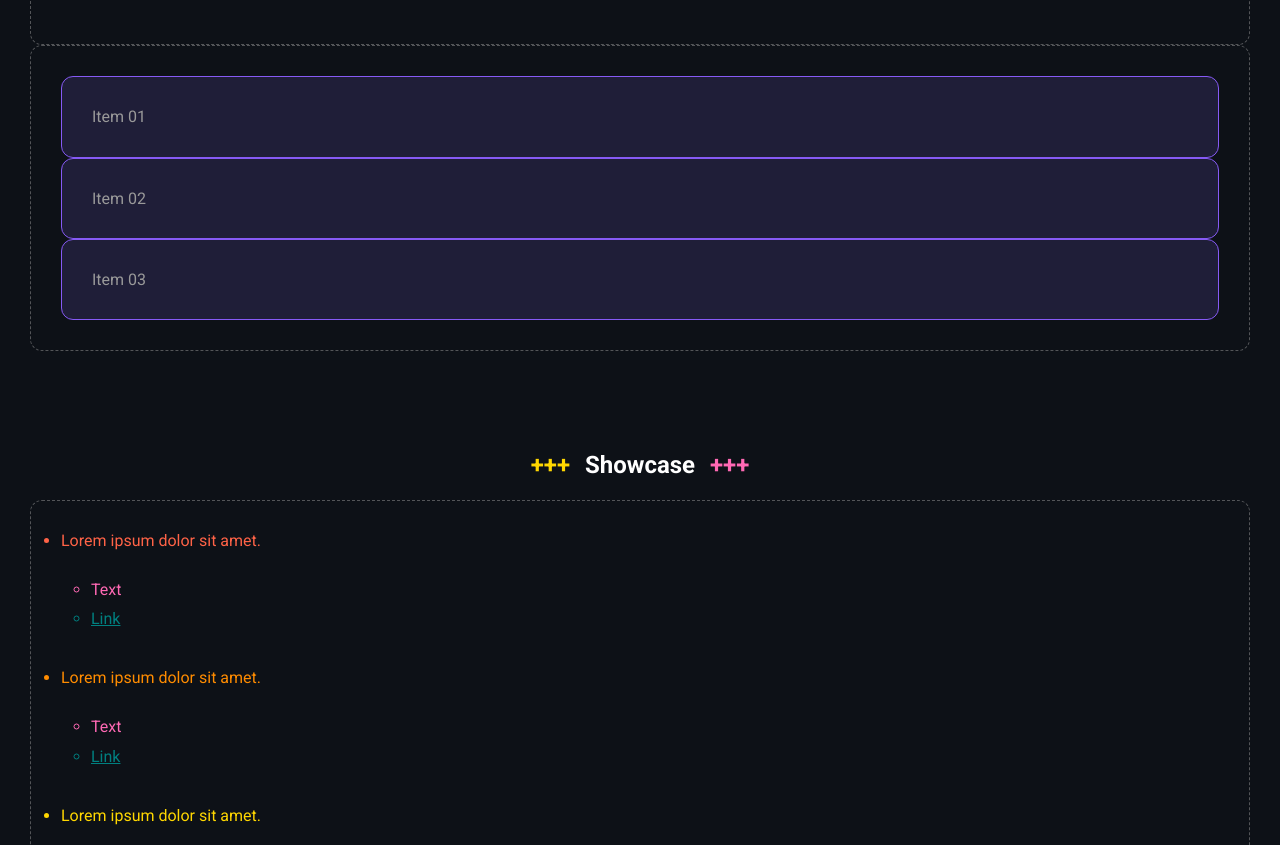
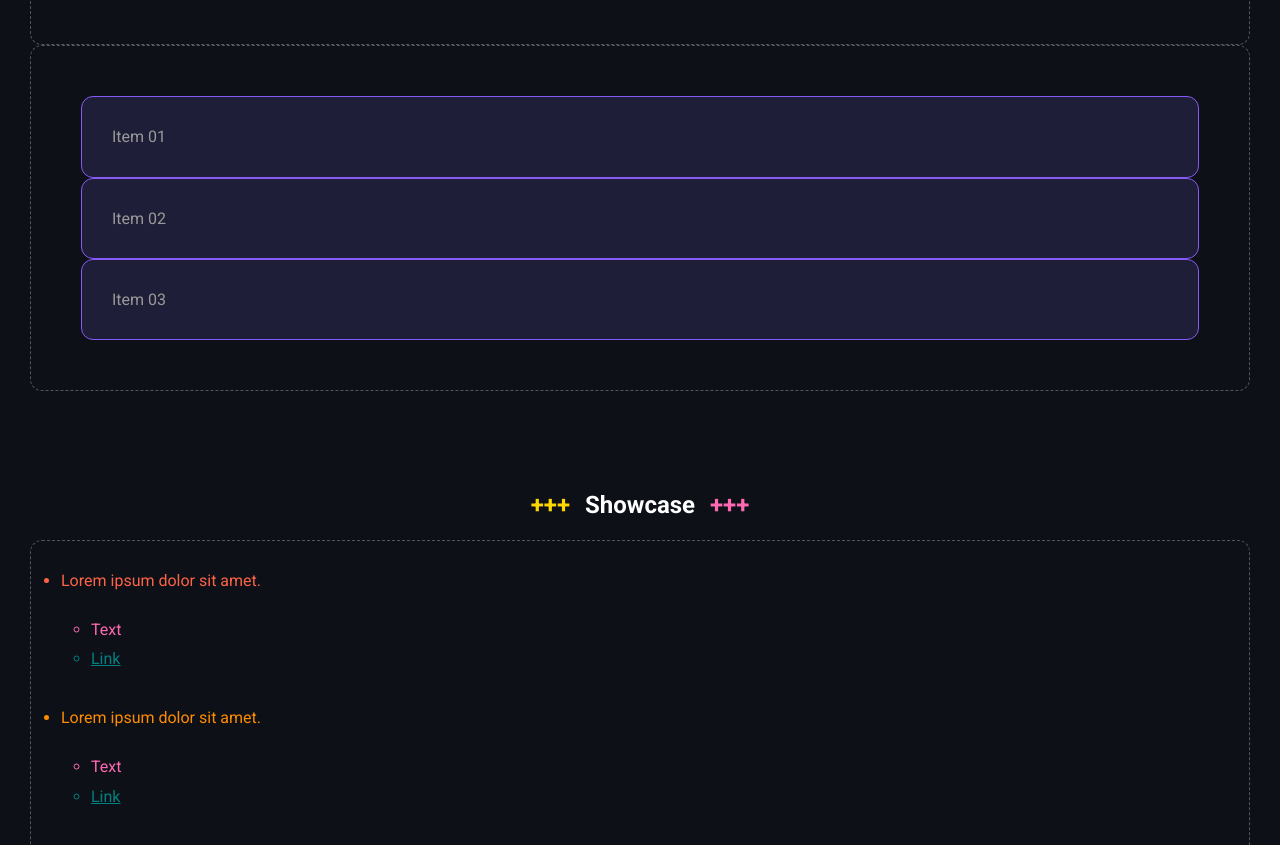
Before and after one commit to Fillia911/home-work-9, a plain HTML site: page index.html in a window 1280 px wide. Shown: the part 2577-3422 px from the top of the page. Drawn offline with nearby package versions, Linux system fonts and the light colour scheme.

Commit message:
Update Markup

```diff
--- a/styles/styles.css
+++ b/styles/styles.css
@@ -334,10 +334,12 @@ th {
   top: 50px;
   left: 50px;
 }
+
 .absolute__item:nth-child(2) {
   top: calc(50% - 75px);
   left: calc(50% - 75px);
 }
+
 .absolute__item:nth-child(3) {
   bottom: 50px;
   right: 50px;
@@ -345,7 +347,7 @@ th {
 
 /* position sticky */
 .sticky {
-  padding: 30px;
+  padding: 50px;
 }
 
 .sticky__item {
```
